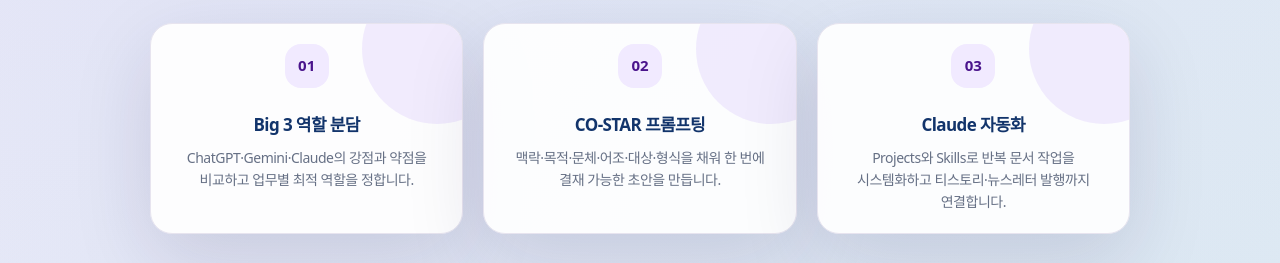
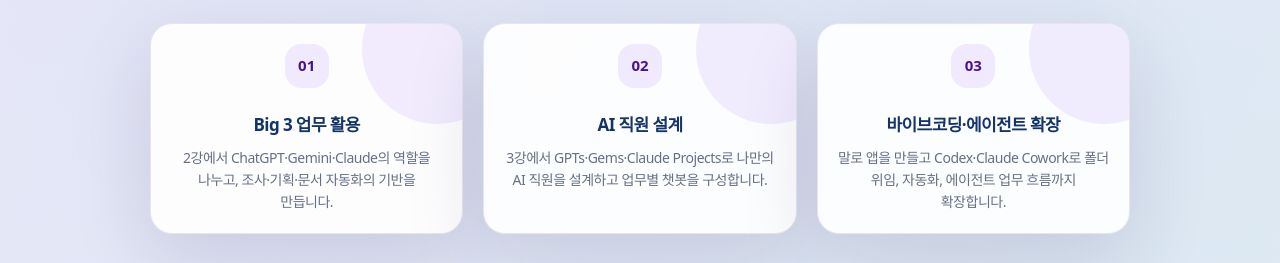
Before and after one commit to Shabley/ax-academy-lecture2-homepage, a website: page index.html in a window 1280 px wide. Shown: the part 947-1210 px from the top of the page. Drawn offline with Linux system fonts and the light colour scheme.

Commit message:
Update overview for lecture three

```diff
--- a/index.html
+++ b/index.html
@@ -50,9 +50,9 @@
         <p>7월 11일 2강 자료와 7월 18일 3강 자료를 한곳에서 확인할 수 있도록 통합했습니다.</p>
       </div>
       <div class="overview-grid">
-        <article class="card emphasis"><div class="icon">01</div><h3>Big 3 역할 분담</h3><p>ChatGPT·Gemini·Claude의 강점과 약점을 비교하고 업무별 최적 역할을 정합니다.</p></article>
-        <article class="card emphasis"><div class="icon">02</div><h3>CO-STAR 프롬프팅</h3><p>맥락·목적·문체·어조·대상·형식을 채워 한 번에 결재 가능한 초안을 만듭니다.</p></article>
-        <article class="card emphasis"><div class="icon">03</div><h3>Claude 자동화</h3><p>Projects와 Skills로 반복 문서 작업을 시스템화하고 티스토리·뉴스레터 발행까지 연결합니다.</p></article>
+        <article class="card emphasis"><div class="icon">01</div><h3>Big 3 업무 활용</h3><p>2강에서 ChatGPT·Gemini·Claude의 역할을 나누고, 조사·기획·문서 자동화의 기반을 만듭니다.</p></article>
+        <article class="card emphasis"><div class="icon">02</div><h3>AI 직원 설계</h3><p>3강에서 GPTs·Gems·Claude Projects로 나만의 AI 직원을 설계하고 업무별 챗봇을 구성합니다.</p></article>
+        <article class="card emphasis"><div class="icon">03</div><h3>바이브코딩·에이전트 확장</h3><p>말로 앱을 만들고 Codex·Claude Cowork로 폴더 위임, 자동화, 에이전트 업무 흐름까지 확장합니다.</p></article>
       </div>
     </section>
 
```
